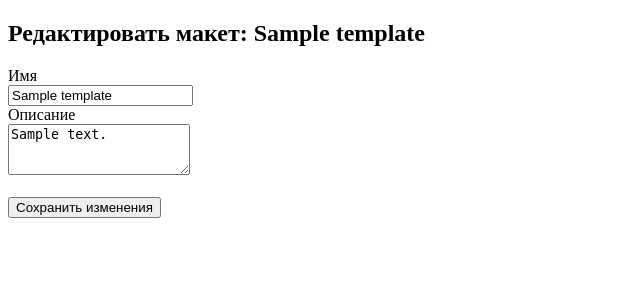
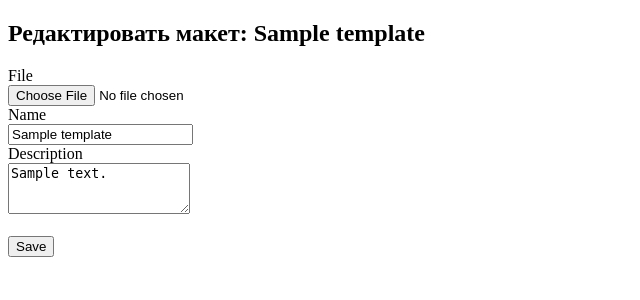
Before and after one commit to hardPrecision/ExpoShare, a Flask app: page /edit_template/1 in a window 1280 px wide. Shown: the part 26-326 px from the top of the page, without its empty margins (0-640 px from the left). Run offline with Flask 3, Linux system fonts and the light colour scheme; a user stored in the database is signed in; tables that the repository leaves empty hold one stand-in row (values such as "Sample post").

Commit message:
Add file changer

```diff
--- a/app/forms.py
+++ b/app/forms.py
@@ -24,6 +24,7 @@ class UploadForm(FlaskForm):
 
 
 class EditTemplateForm(FlaskForm):
-    name = StringField('Имя', validators=[DataRequired()])
-    description = TextAreaField('Описание')
-    submit = SubmitField('Сохранить изменения')
+    file = FileField('File', validators=[DataRequired()])
+    name = StringField('Name', validators=[DataRequired()])
+    description = TextAreaField('Description')
+    submit = SubmitField('Save')
--- a/app/routes.py
+++ b/app/routes.py
@@ -107,9 +107,8 @@ def publish_template(template_id):
 @login_required
 def edit_template(template_id):
     template = Template.query.get_or_404(template_id)
-
     if template.user_id != current_user.id:
-        flash("У вас нет прав на редактирование этого макета", "danger")
+        flash("У вас нет прав...", "danger")
         return redirect(url_for('main.dashboard'))
 
     form = EditTemplateForm()
@@ -117,10 +116,19 @@ def edit_template(template_id):
     if form.validate_on_submit():
         template.name = form.name.data
         template.description = form.description.data
+
+        if form.file.data:
+            old_file_path = os.path.join(current_app.config['UPLOAD_FOLDER'], template.filename)
+            if os.path.exists(old_file_path):
+                os.remove(old_file_path)
+
+            filename = secure_filename(form.file.data.filename)
+            form.file.data.save(os.path.join(current_app.config['UPLOAD_FOLDER'], filename))
+            template.filename = filename
+
         db.session.commit()
-        flash("Макет успешно обновлен", "success")
+        flash("Макет обновлен!", "success")
         return redirect(url_for('main.dashboard'))
-
     form.name.data = template.name
     form.description.data = template.description
 
--- a/app/templates/edit.html
+++ b/app/templates/edit.html
@@ -5,6 +5,10 @@
 
 <form method="POST" enctype="multipart/form-data">
     {{ form.hidden_tag() }}
+    <div>
+    {{ form.file.label }}<br>
+    {{ form.file() }}
+    </div>
     <div>
         {{ form.name.label }}<br>
         {{ form.name(class="form-control") }}
```
